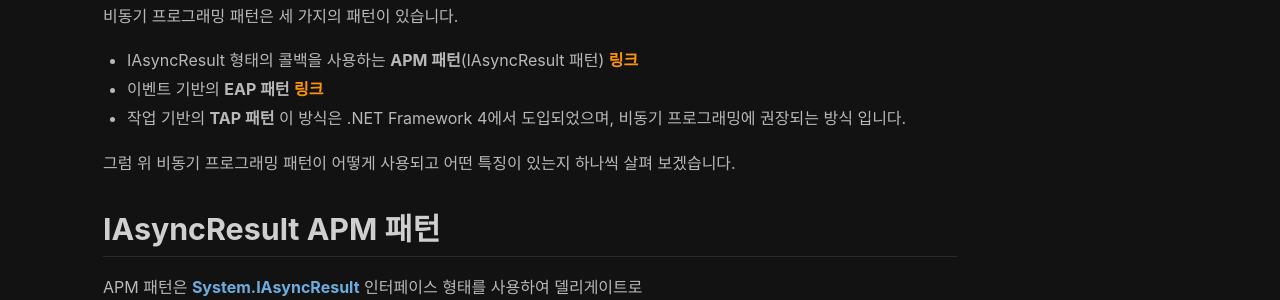
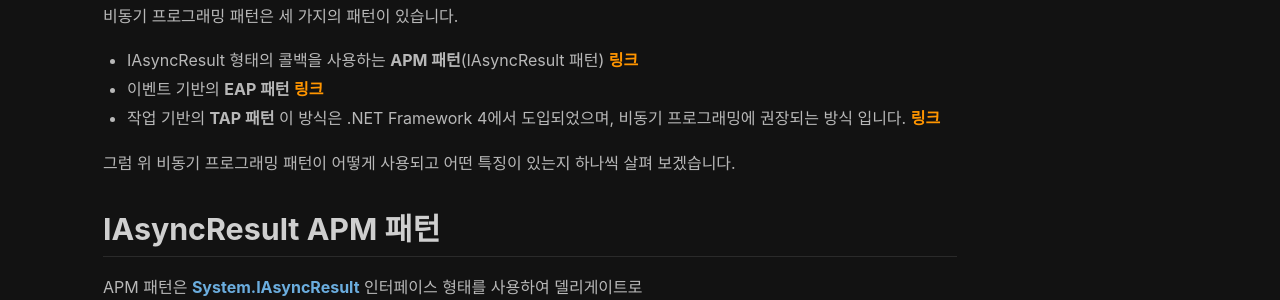
Before and after one commit to tyeom/tyeom.github.io, a Jekyll site: the page built from _posts/2022-01-17-[C#] 닷넷 스레드 비동기 프로그래밍 [APM].md, in a window 1280 px wide and 900 px high. Shown: the part 320-620 px from the top of the window. Built offline with Jekyll 4.4.1, drawn with Linux system fonts in a browser that asks for light colours; nearby versions of some CDN libraries; comment, search, counter and statistics services are not loaded.

Commit message:
Update 2022-01-17-[C#] 닷넷 스레드 비동기 프로그래밍 [APM].md

```diff
--- a/_posts/2022-01-17-[C#] 닷넷 스레드 비동기 프로그래밍 [APM].md
+++ b/_posts/2022-01-17-[C#] 닷넷 스레드 비동기 프로그래밍 [APM].md
@@ -11,7 +11,7 @@ tags: C# 스레드 APM thread 비동기 비동기프로그래밍
 
 - IAsyncResult 형태의 콜백을 사용하는 **APM 패턴**(IAsyncResult 패턴) [링크](https://tyeom.github.io/c%23/2022/01/17/C-%EB%8B%B7%EB%84%B7-%EC%8A%A4%EB%A0%88%EB%93%9C-%EB%B9%84%EB%8F%99%EA%B8%B0-%ED%94%84%EB%A1%9C%EA%B7%B8%EB%9E%98%EB%B0%8D-APM.html)
 - 이벤트 기반의 **EAP 패턴** [링크](https://tyeom.github.io/c%23/2022/01/17/C-%EB%8B%B7%EB%84%B7-%EC%8A%A4%EB%A0%88%EB%93%9C-%EB%B9%84%EB%8F%99%EA%B8%B0-%ED%94%84%EB%A1%9C%EA%B7%B8%EB%9E%98%EB%B0%8D-EAP.html)
-- 작업 기반의 **TAP 패턴** 이 방식은 .NET Framework 4에서 도입되었으며, 비동기 프로그래밍에 권장되는 방식 입니다.
+- 작업 기반의 **TAP 패턴** 이 방식은 .NET Framework 4에서 도입되었으며, 비동기 프로그래밍에 권장되는 방식 입니다. [링크](https://tyeom.github.io/c%23/2022/01/18/C-%EB%8B%B7%EB%84%B7-%EC%8A%A4%EB%A0%88%EB%93%9C-%EB%B9%84%EB%8F%99%EA%B8%B0-%ED%94%84%EB%A1%9C%EA%B7%B8%EB%9E%98%EB%B0%8D-TAP-(async-await).html)
 
 <!--more-->
 
```
